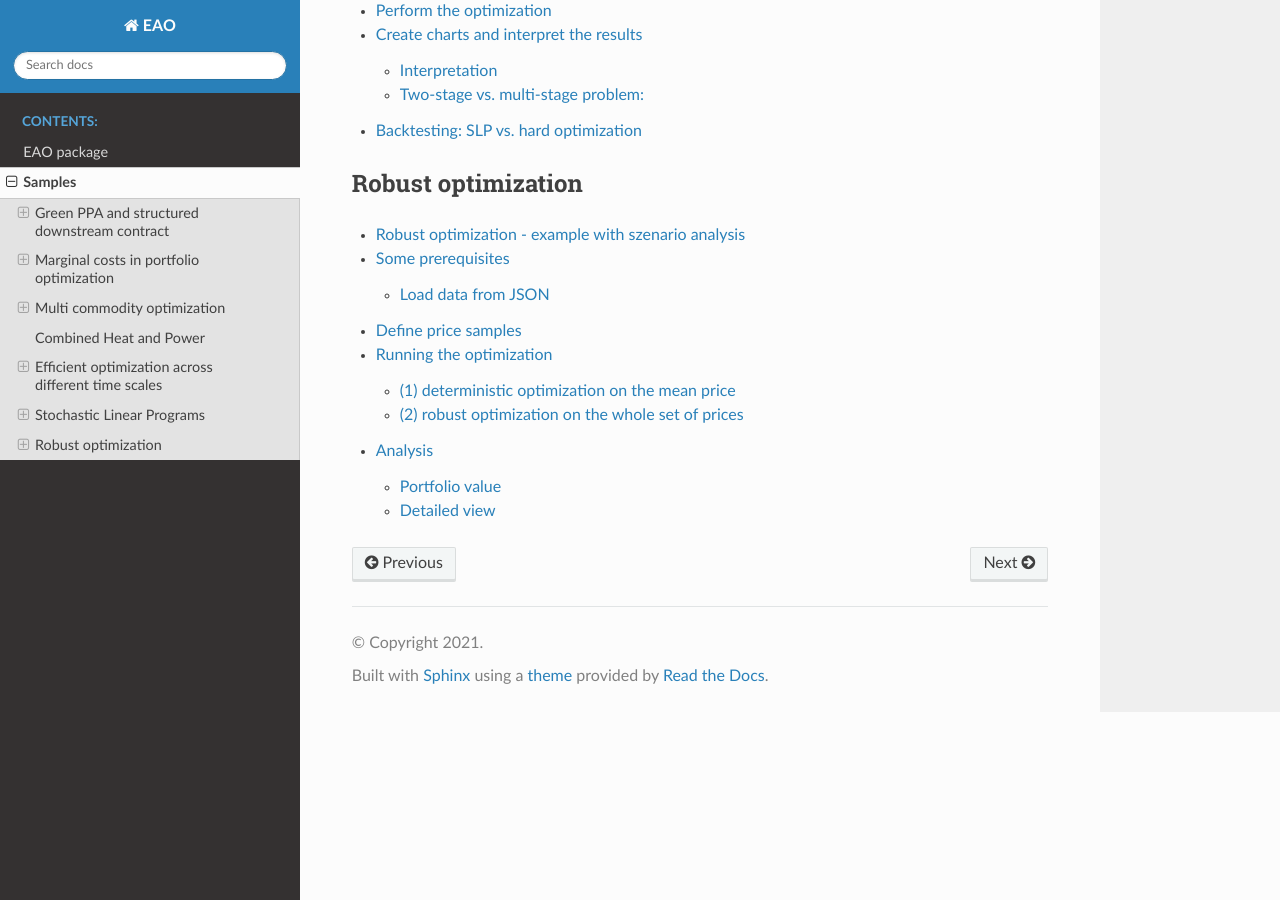
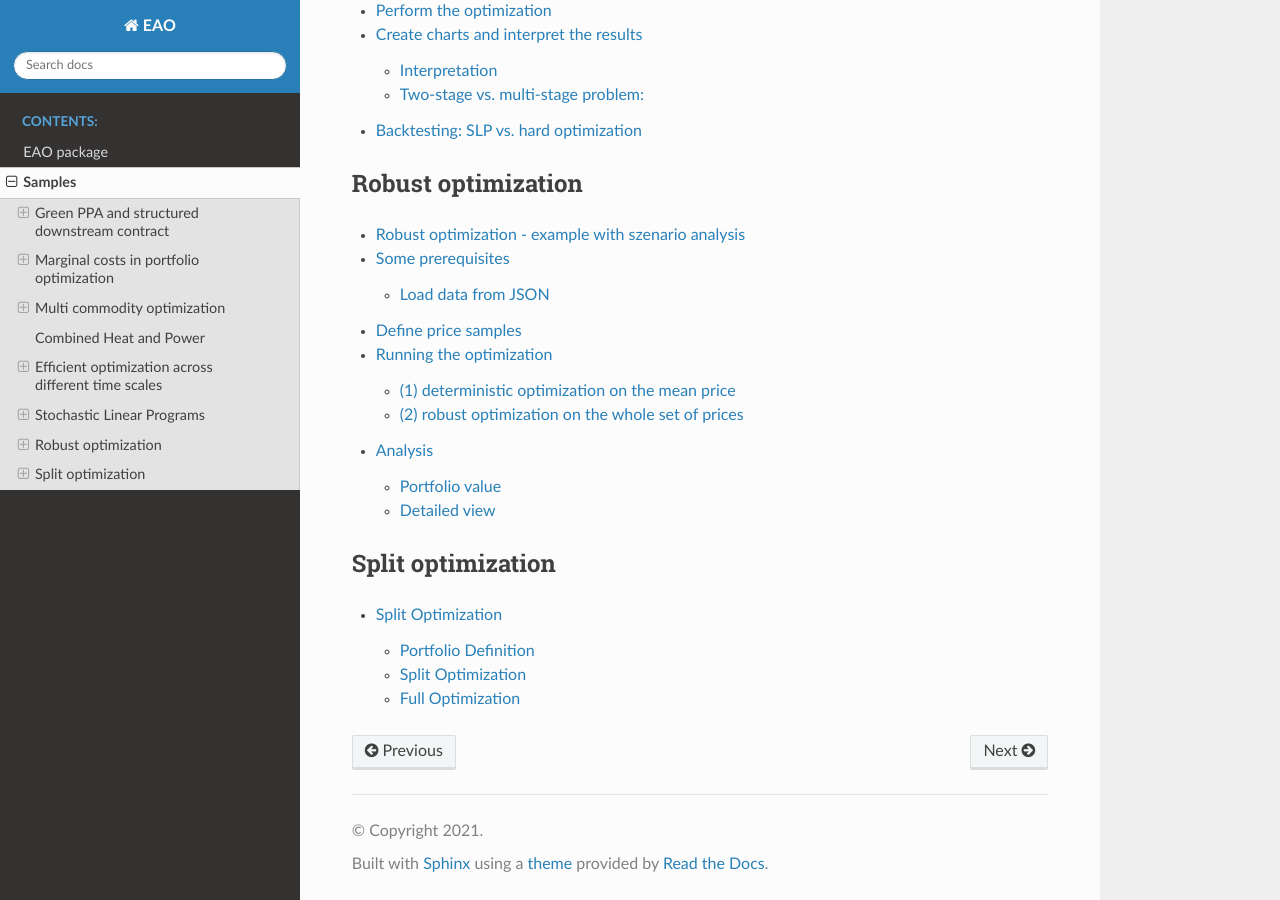
Before and after one commit to EnergyAssetOptimization/EAO, a Sphinx documentation site: the page built from doc/source/samples.rst, in a window 1280 px wide and 900 px high, scrolled down 1841 px. Built offline with Sphinx 7.4.7 and the Read the Docs theme 2.0.0, drawn with Linux system fonts in a browser that asks for light colours; pages that are not in the unit, such as notebooks, are missing from menus.

Commit message:
Update samples.rst
Add split optimization notebook

```diff
--- a/doc/source/samples.rst
+++ b/doc/source/samples.rst
@@ -52,3 +52,11 @@ Robust optimization
 .. toctree::
 
    samples/robust_optimization/robust_optimization_szenarios
+
+
+Split optimization
+------------------
+
+.. toctree::
+
+   samples/split_optimization/split_optimization
```
